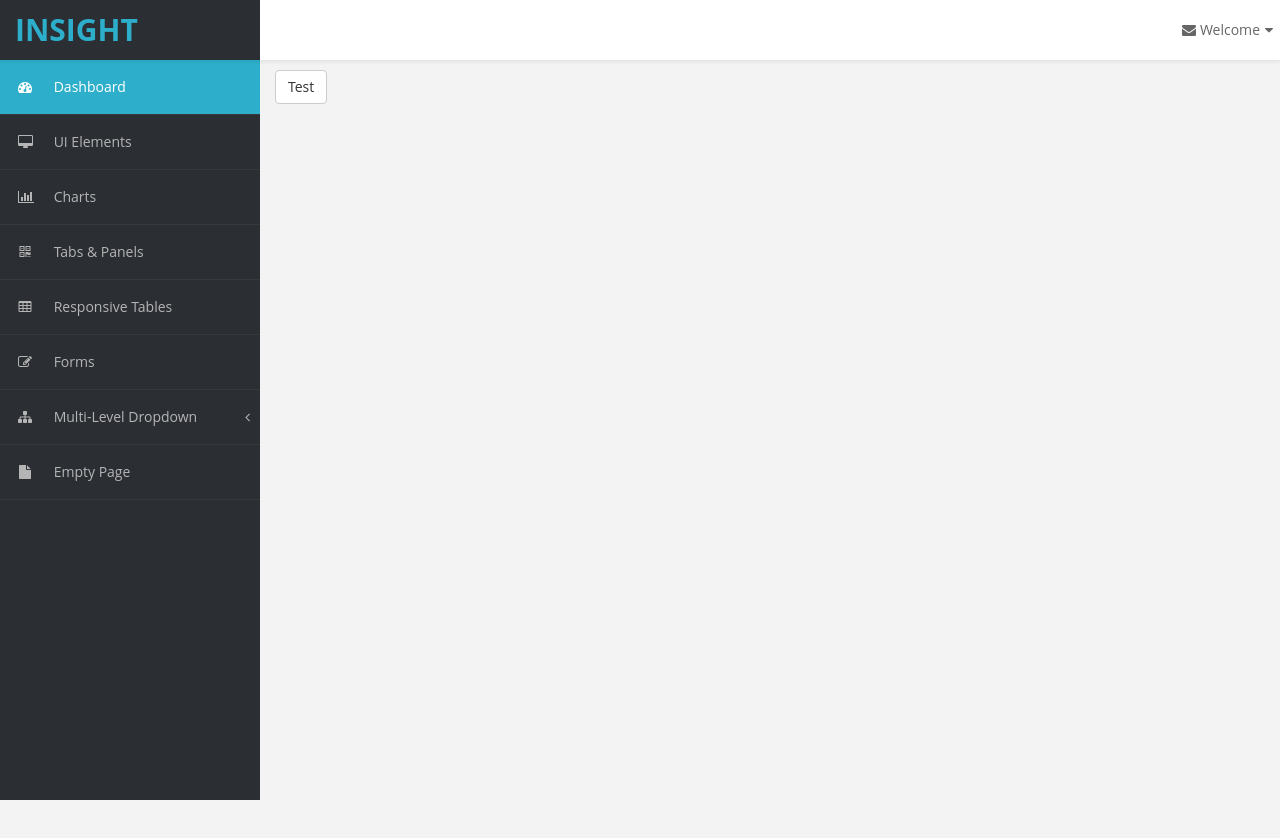
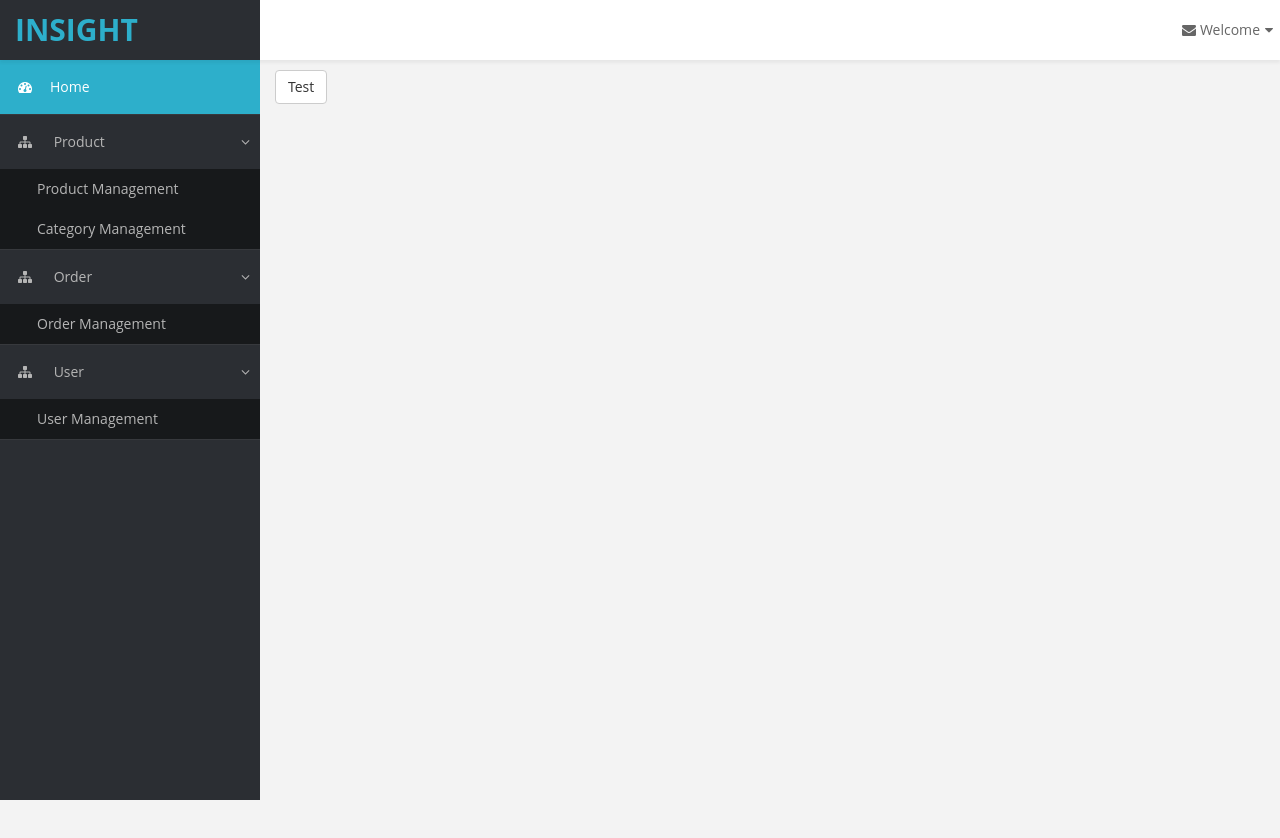
Before and after one commit to benjaminhuanghuang/react-ecommerce, a React app: page / in a window 1280 px wide. Shown: the top 838 px of the page. Built offline with nearby package versions, Linux system fonts and the light colour scheme.

Commit message:
side nav UI

```diff
--- a/src/app.jsx
+++ b/src/app.jsx
@@ -13,7 +13,10 @@
                 <Layout>
                     <Switch>
                         <Route exact paht="/" component={Home} />
-                        <Redirect from="*" to="/" />
+                        <Route exact paht="/product" component={Home} />
+                        <Route exact paht="/product.category" component={Home} />
+                        <Route exact paht="/order" component={Home} />
+                        <Route exact paht="/user" component={Home} />
                     </Switch>
                 </Layout>
             </Router>
--- a/src/component/nav-side/index.jsx
+++ b/src/component/nav-side/index.jsx
@@ -1,4 +1,5 @@
 import React from 'react';
+import { Link, NavLink } from 'react-router-dom';
 // copy code from
 // https://webthemez.com/demo/insight-free-bootstrap-html5-admin-template/index.html
 
@@ -9,65 +10,56 @@
     }
     render() {
         return (
-            <div className="navbar-default navbar-side" role="navigation">
+            <div className="navbar-default navbar-side">
                 <div className="sidebar-collapse">
                     <ul className="nav" id="main-menu">
-
                         <li>
-                            <a className="active-menu" href="index.html"><i className="fa fa-dashboard"></i> Dashboard</a>
+                            <NavLink exact activeClassName="active-menu" to="/">
+                                <i className="fa fa-dashboard"></i>
+                                <span>Home</span>
+                              </NavLink>
                         </li>
-                        <li>
-                            <a href="ui-elements.html"><i className="fa fa-desktop"></i> UI Elements</a>
-                        </li>
-                        <li>
-                            <a href="chart.html"><i className="fa fa-bar-chart-o"></i> Charts</a>
-                        </li>
-                        <li>
-                            <a href="tab-panel.html"><i className="fa fa-qrcode"></i> Tabs &amp; Panels</a>
-                        </li>
-
-                        <li>
-                            <a href="table.html"><i className="fa fa-table"></i> Responsive Tables</a>
-                        </li>
-                        <li>
-                            <a href="form.html"><i className="fa fa-edit"></i> Forms </a>
-                        </li>
-
-
-                        <li>
-                            <a href="#"><i className="fa fa-sitemap"></i> Multi-Level Dropdown<span className="fa arrow"></span></a>
-                            <ul className="nav nav-second-level collapse">
+                        <li className="active">
+                            <Link to="/product">
+                                <i className="fa fa-sitemap"></i>
+                                <span> Product</span>
+                                <span className="fa arrow"></span>
+                            </Link>
+                            <ul className="nav nav-second-level collapse in">
                                 <li>
-                                    <a href="#">Second Level Link</a>
+                                    <NavLink activeClassName="active-menu" to="/product">Product Management</NavLink>
                                 </li>
                                 <li>
-                                    <a href="#">Second Level Link</a>
-                                </li>
-                                <li>
-                                    <a href="#">Second Level Link<span className="fa arrow"></span></a>
-                                    <ul className="nav nav-third-level collapse">
-                                        <li>
-                                            <a href="#">Third Level Link</a>
-                                        </li>
-                                        <li>
-                                            <a href="#">Third Level Link</a>
-                                        </li>
-                                        <li>
-                                            <a href="#">Third Level Link</a>
-                                        </li>
-
-                                    </ul>
-
+                                    <NavLink activeClassName="active-menu" to="/product-category">Category Management</NavLink>
                                 </li>
                             </ul>
                         </li>
-                        <li>
-                            <a href="empty.html"><i className="fa fa-fw fa-file"></i> Empty Page</a>
+                        <li className="active">
+                            <Link to="order">
+                                <i className="fa fa-sitemap"></i>
+                                <span> Order</span>
+                                <span className="fa arrow"></span>
+                            </Link>
+                            <ul className="nav nav-second-level collapse in">
+                                <li>
+                                    <NavLink activeClassName="active-menu"  to="/order">Order Management</NavLink>
+                                </li>
+                            </ul>
+                        </li>
+                        <li className="active">
+                            <Link to="/user">
+                                <i className="fa fa-sitemap"></i>
+                                <span> User</span>
+                                <span className="fa arrow"></span>
+                            </Link>
+                            <ul className="nav nav-second-level collapse in">
+                                <li>
+                                    <NavLink activeClassName="active-menu"  to="/user">User Management</NavLink>
+                                </li>
+                            </ul>
                         </li>
                     </ul>
-
                 </div>
-
             </div>
         )
     }
```
Also changed, not shown: _notes/react-router.md (added, +5 -0 lines).
